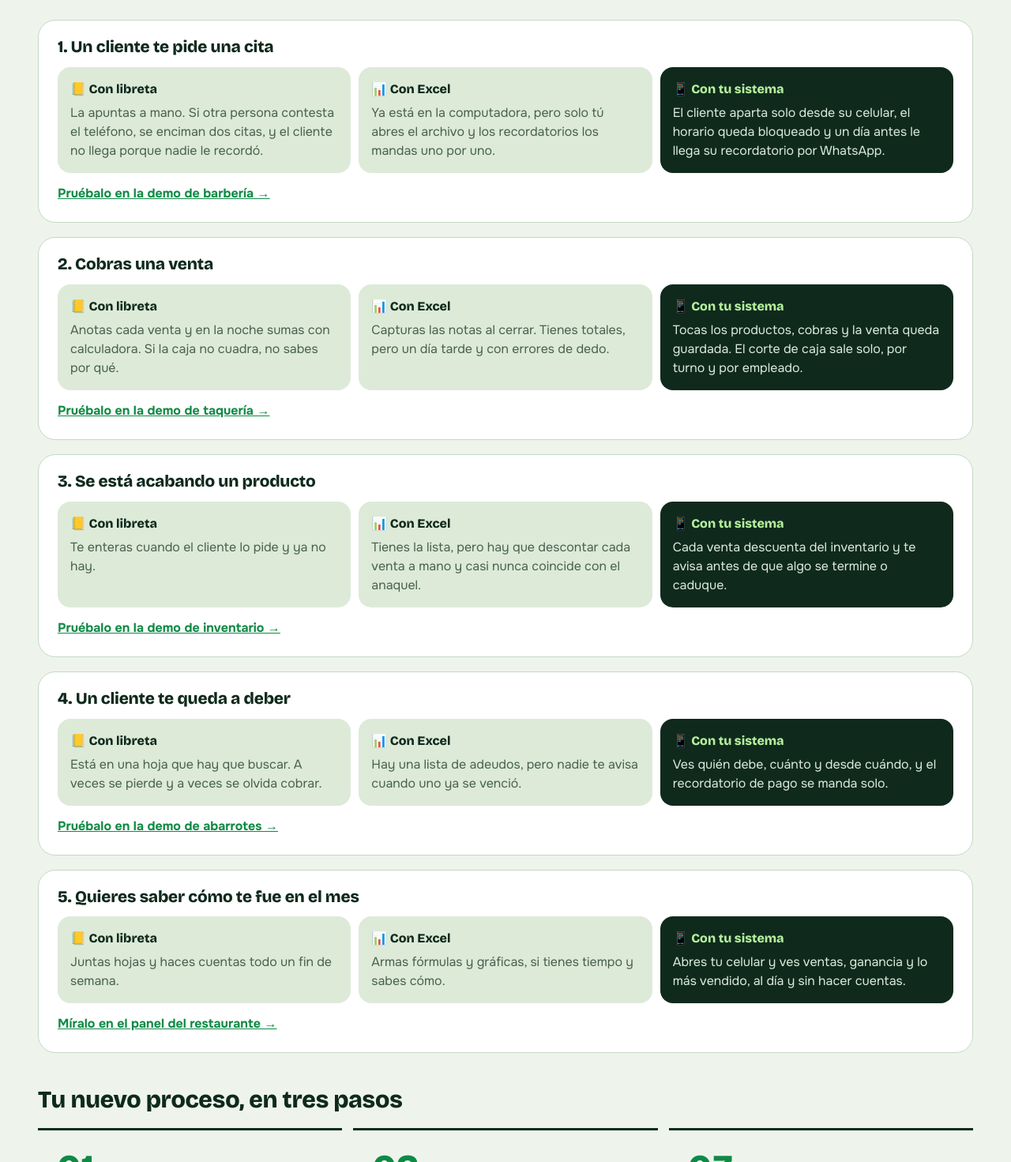
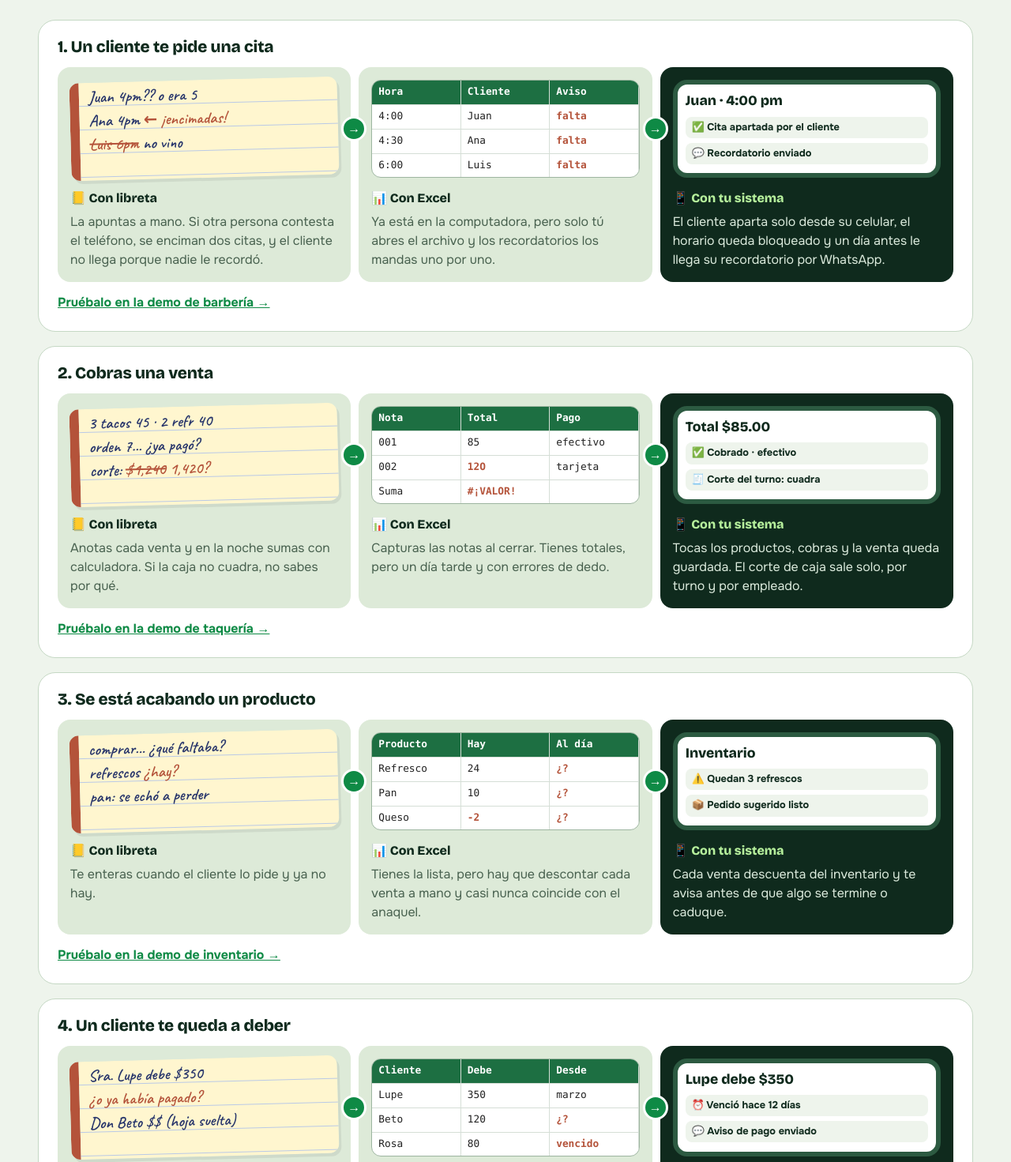
Before and after one commit to EberNarGit/narit, a plain HTML site: page index.html in a window 1280 px wide. Shown: the part 9140-10611 px from the top of the page at 79% size. Drawn offline with nearby package versions, Linux system fonts and the light colour scheme; a web font is replaced by a local one.

Commit message:
Antes y ahora: dibujos de libreta, Excel y celular en cada ejemplo
Co-Authored-By: Claude Fable 5.2 <noreply@anthropic.com>

```diff
--- a/hub.css
+++ b/hub.css
@@ -113,3 +113,12 @@ summary::after{content:"+";position:absolute;right:0;top:50%;translate:0 -50%;fo
 .evo li{display:grid;gap:6px;align-content:start;padding:16px;border-radius:16px;background:var(--p2)}.evo li b{font-family:var(--fd)}.evo li p{color:var(--m)}
 .evo li:last-child{background:var(--t);color:#fff}.evo li:last-child b{color:var(--a2)}.evo li:last-child p{color:#DCEBDD}
 .evo a{font-weight:700;color:var(--a)}.evo-t{margin:44px 0 20px;font-family:var(--fd);font-size:clamp(1.3rem,2.6vw,1.9rem)}
+/* Dibujos de cada paso: libreta, hoja de Excel y pantalla del celular */
+.evo li{position:relative}.evo li+li::after{content:"↓";position:absolute;top:-22px;left:50%;translate:-50%;width:32px;height:32px;border-radius:50%;background:var(--a);color:#fff;display:grid;place-content:center;font-weight:800;z-index:1;border:3px solid #fff}
+@media(min-width:800px){.evo li+li::after{content:"→";top:62px;left:-22px;translate:none}}
+.v{height:124px;border-radius:12px;margin-bottom:8px;overflow:hidden}
+.v-lib{background:repeating-linear-gradient(#FFF6CF 0 29px,#B9C9E6 29px 30px);border-left:12px solid #B4533A;padding:3px 12px;font:600 1.3rem/30px 'Caveat',cursive;color:#27356B;rotate:-1.5deg;white-space:nowrap;box-shadow:3px 4px 0 #0001}.v-lib s,.v-lib u{color:#B4533A}.v-lib u{text-decoration:none}
+.v-xls{display:grid;grid-template-columns:repeat(3,1fr);align-content:start;background:#fff;border:1px solid #9DB5A0;font:500 .8rem/1 ui-monospace,Consolas,monospace;color:#222}.v-xls span{padding:8px;min-height:31px;border:solid #D5DED6;border-width:0 1px 1px 0;white-space:nowrap;overflow:hidden}.v-xls span:nth-child(-n+3){background:#1D6F42;color:#fff;font-weight:700}.v-xls u{text-decoration:none;color:#B4533A;font-weight:700}
+.v-cel{display:grid;gap:6px;align-content:start;background:#fff;border:6px solid #2C5A41;border-radius:18px;padding:8px 10px;font-size:.8rem}
+.evo li .v-cel b{color:var(--t);font-size:1.1rem}.evo li .v-cel p{color:var(--t);background:var(--p);border-radius:8px;padding:4px 8px;font-weight:700;white-space:nowrap;overflow:hidden;text-overflow:ellipsis}
+.v-cel .bar{display:flex;align-items:flex-end;gap:4px;height:34px}.v-cel .bar i{flex:1;background:var(--l);border-radius:3px 3px 0 0}.v-cel .bar i:last-child{background:var(--a)}
--- a/index.html
+++ b/index.html
@@ -14,7 +14,7 @@
 <link rel="manifest" href="manifest.webmanifest">
 <link rel="preconnect" href="https://fonts.googleapis.com">
 <link rel="preconnect" href="https://fonts.gstatic.com" crossorigin>
-<link rel="stylesheet" href="https://fonts.googleapis.com/css2?family=Bricolage+Grotesque:opsz,wght@12..96,500;12..96,800&family=Onest:wght@400;500;700&display=swap">
+<link rel="stylesheet" href="https://fonts.googleapis.com/css2?family=Bricolage+Grotesque:opsz,wght@12..96,500;12..96,800&family=Caveat:wght@600&family=Onest:wght@400;500;700&display=swap">
 <link rel="stylesheet" href="hub.css">
 </head>
 <body>
@@ -56,29 +56,29 @@
   <p class="lead evo-i" data-rv>La libreta se pierde y solo la entiende quien la escribió. El Excel ordena, pero hay que capturar todo a mano y casi nunca está al día. Con un sistema, cada cosa se registra una sola vez, en el momento, y lo demás pasa solo. Mira cinco ejemplos de todos los días:</p>
   <div class="evo">
     <article data-rv><h3>1. Un cliente te pide una cita</h3><ol>
-      <li><b>📒 Con libreta</b><p>La apuntas a mano. Si otra persona contesta el teléfono, se enciman dos citas, y el cliente no llega porque nadie le recordó.</p></li>
-      <li><b>📊 Con Excel</b><p>Ya está en la computadora, pero solo tú abres el archivo y los recordatorios los mandas uno por uno.</p></li>
-      <li><b>📱 Con tu sistema</b><p>El cliente aparta solo desde su celular, el horario queda bloqueado y un día antes le llega su recordatorio por WhatsApp.</p></li>
+      <li><div class="v v-lib" aria-hidden="true">Juan 4pm?? o era 5<br>Ana 4pm <u>← ¡encimadas!</u><br><s>Luis 6pm</s> no vino</div><b>📒 Con libreta</b><p>La apuntas a mano. Si otra persona contesta el teléfono, se enciman dos citas, y el cliente no llega porque nadie le recordó.</p></li>
+      <li><div class="v v-xls" aria-hidden="true"><span>Hora</span><span>Cliente</span><span>Aviso</span><span>4:00</span><span>Juan</span><span><u>falta</u></span><span>4:30</span><span>Ana</span><span><u>falta</u></span><span>6:00</span><span>Luis</span><span><u>falta</u></span></div><b>📊 Con Excel</b><p>Ya está en la computadora, pero solo tú abres el archivo y los recordatorios los mandas uno por uno.</p></li>
+      <li><div class="v v-cel" aria-hidden="true"><b>Juan · 4:00 pm</b><p>✅ Cita apartada por el cliente</p><p>💬 Recordatorio enviado</p></div><b>📱 Con tu sistema</b><p>El cliente aparta solo desde su celular, el horario queda bloqueado y un día antes le llega su recordatorio por WhatsApp.</p></li>
     </ol><a href="proyectos/barberia/index.html#demo">Pruébalo en la demo de barbería →</a></article>
     <article data-rv><h3>2. Cobras una venta</h3><ol>
-      <li><b>📒 Con libreta</b><p>Anotas cada venta y en la noche sumas con calculadora. Si la caja no cuadra, no sabes por qué.</p></li>
-      <li><b>📊 Con Excel</b><p>Capturas las notas al cerrar. Tienes totales, pero un día tarde y con errores de dedo.</p></li>
-      <li><b>📱 Con tu sistema</b><p>Tocas los productos, cobras y la venta queda guardada. El corte de caja sale solo, por turno y por empleado.</p></li>
+      <li><div class="v v-lib" aria-hidden="true">3 tacos 45 · 2 refr 40<br>orden 7... ¿ya pagó?<br>corte: <s>$1,240</s> <u>1,420?</u></div><b>📒 Con libreta</b><p>Anotas cada venta y en la noche sumas con calculadora. Si la caja no cuadra, no sabes por qué.</p></li>
+      <li><div class="v v-xls" aria-hidden="true"><span>Nota</span><span>Total</span><span>Pago</span><span>001</span><span>85</span><span>efectivo</span><span>002</span><span><u>12O</u></span><span>tarjeta</span><span>Suma</span><span><u>#¡VALOR!</u></span><span></span></div><b>📊 Con Excel</b><p>Capturas las notas al cerrar. Tienes totales, pero un día tarde y con errores de dedo.</p></li>
+      <li><div class="v v-cel" aria-hidden="true"><b>Total $85.00</b><p>✅ Cobrado · efectivo</p><p>🧾 Corte del turno: cuadra</p></div><b>📱 Con tu sistema</b><p>Tocas los productos, cobras y la venta queda guardada. El corte de caja sale solo, por turno y por empleado.</p></li>
     </ol><a href="proyectos/taqueria/index.html#demo">Pruébalo en la demo de taquería →</a></article>
     <article data-rv><h3>3. Se está acabando un producto</h3><ol>
-      <li><b>📒 Con libreta</b><p>Te enteras cuando el cliente lo pide y ya no hay.</p></li>
-      <li><b>📊 Con Excel</b><p>Tienes la lista, pero hay que descontar cada venta a mano y casi nunca coincide con el anaquel.</p></li>
-      <li><b>📱 Con tu sistema</b><p>Cada venta descuenta del inventario y te avisa antes de que algo se termine o caduque.</p></li>
+      <li><div class="v v-lib" aria-hidden="true">comprar... ¿qué faltaba?<br>refrescos <u>¿hay?</u><br>pan: se echó a perder</div><b>📒 Con libreta</b><p>Te enteras cuando el cliente lo pide y ya no hay.</p></li>
+      <li><div class="v v-xls" aria-hidden="true"><span>Producto</span><span>Hay</span><span>Al día</span><span>Refresco</span><span>24</span><span><u>¿?</u></span><span>Pan</span><span>10</span><span><u>¿?</u></span><span>Queso</span><span><u>-2</u></span><span><u>¿?</u></span></div><b>📊 Con Excel</b><p>Tienes la lista, pero hay que descontar cada venta a mano y casi nunca coincide con el anaquel.</p></li>
+      <li><div class="v v-cel" aria-hidden="true"><b>Inventario</b><p>⚠️ Quedan 3 refrescos</p><p>📦 Pedido sugerido listo</p></div><b>📱 Con tu sistema</b><p>Cada venta descuenta del inventario y te avisa antes de que algo se termine o caduque.</p></li>
     </ol><a href="proyectos/inventario/index.html#demo">Pruébalo en la demo de inventario →</a></article>
     <article data-rv><h3>4. Un cliente te queda a deber</h3><ol>
-      <li><b>📒 Con libreta</b><p>Está en una hoja que hay que buscar. A veces se pierde y a veces se olvida cobrar.</p></li>
-      <li><b>📊 Con Excel</b><p>Hay una lista de adeudos, pero nadie te avisa cuando uno ya se venció.</p></li>
-      <li><b>📱 Con tu sistema</b><p>Ves quién debe, cuánto y desde cuándo, y el recordatorio de pago se manda solo.</p></li>
+      <li><div class="v v-lib" aria-hidden="true">Sra. Lupe debe $350<br><u>¿o ya había pagado?</u><br>Don Beto $$ (hoja suelta)</div><b>📒 Con libreta</b><p>Está en una hoja que hay que buscar. A veces se pierde y a veces se olvida cobrar.</p></li>
+      <li><div class="v v-xls" aria-hidden="true"><span>Cliente</span><span>Debe</span><span>Desde</span><span>Lupe</span><span>350</span><span>marzo</span><span>Beto</span><span>120</span><span><u>¿?</u></span><span>Rosa</span><span>80</span><span><u>vencido</u></span></div><b>📊 Con Excel</b><p>Hay una lista de adeudos, pero nadie te avisa cuando uno ya se venció.</p></li>
+      <li><div class="v v-cel" aria-hidden="true"><b>Lupe debe $350</b><p>⏰ Venció hace 12 días</p><p>💬 Aviso de pago enviado</p></div><b>📱 Con tu sistema</b><p>Ves quién debe, cuánto y desde cuándo, y el recordatorio de pago se manda solo.</p></li>
     </ol><a href="proyectos/abarrotes/index.html#demo">Pruébalo en la demo de abarrotes →</a></article>
     <article data-rv><h3>5. Quieres saber cómo te fue en el mes</h3><ol>
-      <li><b>📒 Con libreta</b><p>Juntas hojas y haces cuentas todo un fin de semana.</p></li>
-      <li><b>📊 Con Excel</b><p>Armas fórmulas y gráficas, si tienes tiempo y sabes cómo.</p></li>
-      <li><b>📱 Con tu sistema</b><p>Abres tu celular y ves ventas, ganancia y lo más vendido, al día y sin hacer cuentas.</p></li>
+      <li><div class="v v-lib" aria-hidden="true">lun 1,240 + mar 980 +<br>mié <u>¿dónde quedó?</u><br>total mes = <u>???</u></div><b>📒 Con libreta</b><p>Juntas hojas y haces cuentas todo un fin de semana.</p></li>
+      <li><div class="v v-xls" aria-hidden="true"><span>Mes</span><span>Ventas</span><span>Gasto</span><span>Sept</span><span>184,2..</span><span><u>#¡REF!</u></span><span>Oct</span><span>=SUMA(</span><span><u>…</u></span><span>Total</span><span><u>#¡REF!</u></span><span></span></div><b>📊 Con Excel</b><p>Armas fórmulas y gráficas, si tienes tiempo y sabes cómo.</p></li>
+      <li><div class="v v-cel" aria-hidden="true"><b>Octubre $186,400</b><span class="bar"><i style="height:45%"></i><i style="height:60%"></i><i style="height:52%"></i><i style="height:80%"></i><i style="height:100%"></i></span><p>📈 12% más que septiembre</p></div><b>📱 Con tu sistema</b><p>Abres tu celular y ves ventas, ganancia y lo más vendido, al día y sin hacer cuentas.</p></li>
     </ol><a href="proyectos/restaurante/index.html#panel">Míralo en el panel del restaurante →</a></article>
   </div>
   <h3 class="evo-t" data-rv>Tu nuevo proceso, en tres pasos</h3>
```
